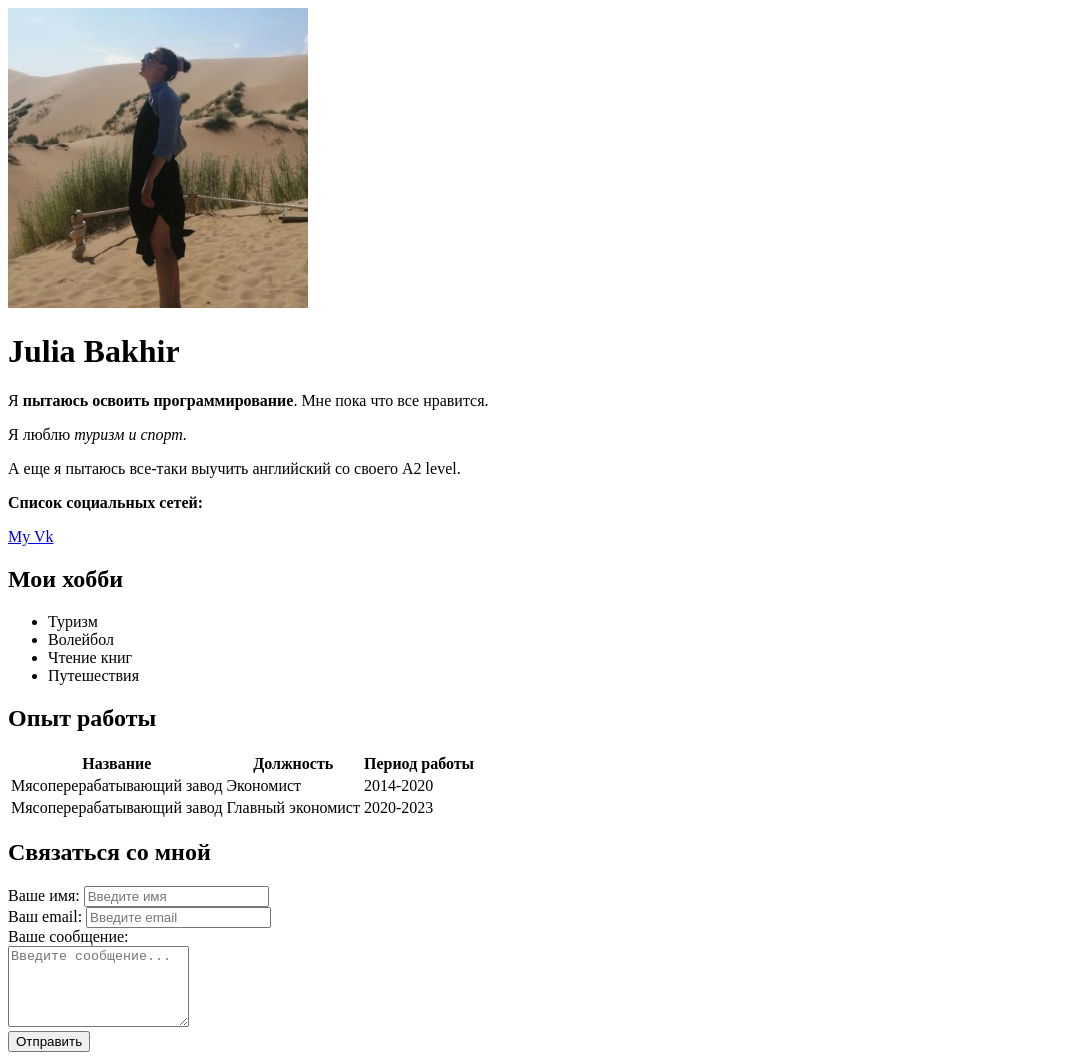
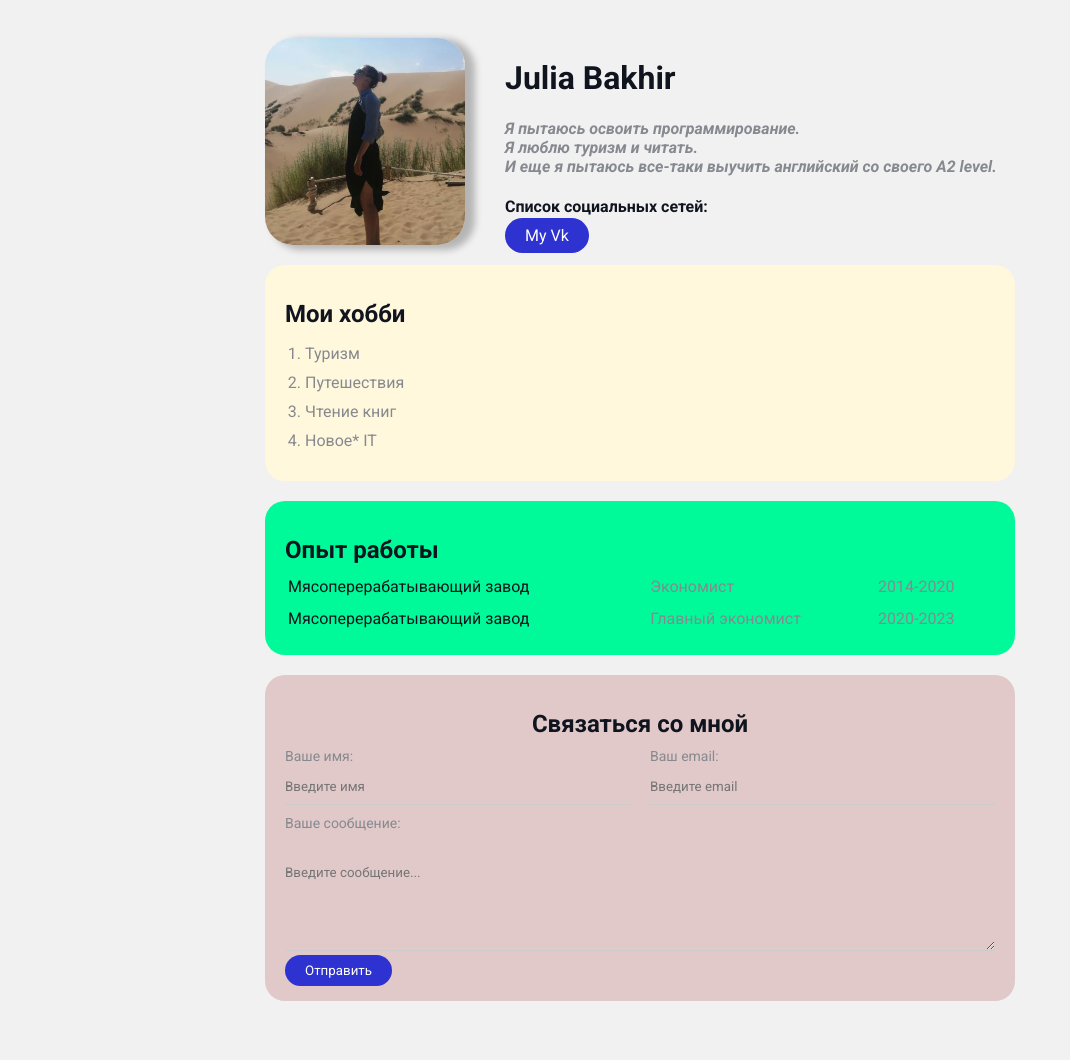
Before and after one commit to JuliaBakh/resume, a plain HTML site: page index.html in a window 1280 px wide. Shown: the whole page, without its empty margins (0-1070 px from the left). After the commit the page ends 1021 px from the top, so only its background shows below. Drawn offline with Linux system fonts and the light colour scheme.

Commit message:
Add styles

```diff
--- a/index.html
+++ b/index.html
@@ -6,34 +6,45 @@
     <meta name="keywords" content="julia, cv, resume" />
     <meta name="description" content="Это сайт - резюме Юлии Бахир" />
     <title>Julia Resume</title>
+    <link rel="stylesheet" href="stylesheet.css" />
   </head>
   <body>
-    <img src="photo.jpg" alt="photo" width="300" />
+    <div class="container">
+      <div class="info">
+        <img src="photo.jpg" alt="photo" class="avatar" />
+        <div class="info-text">
           <h1>Julia Bakhir</h1>
-    <p>
-      Я <strong>пытаюсь освоить программирование</strong>. Мне пока что все
-      нравится.
-    </p>
-    <p>Я люблю <em>туризм и спорт.</em></p>
-    <p>А еще я пытаюсь все-таки выучить английский со своего A2 level.</p>
-    <p><strong>Список социальных сетей:</strong></p>
-    <a href="https://vk.com/id11835707" target="_blank" class="btn btn-primary">
+          <p>Я <strong>пытаюсь освоить программирование.</strong></p>
+          <p>Я люблю <em>туризм и читать.</em></p>
+          <p>И еще я пытаюсь все-таки выучить английский со своего A2 level.</p>
+
+          <h4>Список социальных сетей:</h4>
+          <a
+            href="https://vk.com/id11835707"
+            target="_blank"
+            class="btn btn-primary"
+          >
             My Vk
           </a>
+        </div>
+      </div>
+      <div class="card bg-yellow">
         <h2><strong>Мои хобби</strong></h2>
-    <ul>
+        <ol class="list">
           <li>Туризм</li>
-      <li>Волейбол</li>
+          <li>Путешествия</li>
           <li>Чтение книг</li>
-      <li>Путешествия</li>
-    </ul>
+          <li>Новое* IT</li>
+        </ol>
+      </div>
+      <div class="card bg-green">
         <h2><strong>Опыт работы</strong></h2>
-    <table>
-      <thead>
+        <table class="table">
+          <!-- <thead>
             <th>Название</th>
             <th>Должность</th>
             <th>Период работы</th>
-      </thead>
+          </thead> -->
           <tbody>
             <tr>
               <td>Мясоперерабатывающий завод</td>
@@ -47,20 +58,24 @@
             </tr>
           </tbody>
         </table>
+      </div>
+      <div class="card bg-red">
+        <form action="/" class="form">
+          <h2>Связаться со мной</h2>
 
-    <h2><strong>Связаться со мной</strong></h2>
-    <form>
-      <div>
+          <div class="form-row">
+            <div class="form-group">
               <label for="name">Ваше имя:</label>
               <input type="name" id="name" placeholder="Введите имя" />
             </div>
 
-      <div>
+            <div class="form-group">
               <label for="email">Ваш email:</label>
               <input type="email" id="email" placeholder="Введите email" />
             </div>
+          </div>
 
-      <div>
+          <div class="form-group">
             <label for="message">Ваше сообщение:</label>
             <br />
             <textarea
@@ -70,7 +85,9 @@
               placeholder="Введите сообщение..."
             ></textarea>
           </div>
-      <button type="submit">Отправить</button>
+          <button class="btn" type="submit">Отправить</button>
         </form>
+      </div>
+    </div>
   </body>
 </html>
--- /dev/null
+++ b/stylesheet.css
@@ -0,0 +1,171 @@
+@import url("https://fonts.googleapis.com/css2?family=Roboto:ital,wght@0,100;0,300;0,400;0,500;0,700;0,900;1,100;1,300;1,400;1,500;1,700;1,900&display=swap");
+
+body {
+  color: #0f141e;
+  background: #f1f1f1;
+  font-size: 16px;
+  font-family: "Roboto", sans-serif;
+  font-weight: normal;
+}
+
+a {
+  color: #000;
+  text-decoration: none;
+}
+
+a:hover {
+  text-decoration: underline;
+} /*подчеркивается при наведении*/
+
+a:active {
+  color: red;
+} /*красная после нажатия*/
+
+a:visited {
+  color: rgb(200, 243, 238);
+} /*меняет цвет после того, как по ней переходили*/
+
+.container {
+  max-width: 750px;
+  margin: auto;
+  padding-top: 30px;
+}
+
+.avatar {
+  width: 200px;
+  border-radius: 28px;
+  box-shadow: 8px 3px 7px 2px rgba(0, 0, 0, 0.25);
+}
+
+.info {
+  margin-bottom: 20px;
+  display: flex; /*фото и подпись стали рядом */
+}
+
+.info-text {
+  margin-left: 40px;
+}
+
+.info-text p {
+  font-style: italic;
+  font-weight: bold;
+  color: #86898f;
+  margin: 0;
+}
+
+.info-text h4 {
+  margin-bottom: 10px;
+}
+
+@media (max-width: 751px) {
+  .info {
+    display: block;
+    text-align: center;
+  }
+}
+
+.card {
+  border-radius: 20px;
+  padding: 15px 20px;
+  margin-bottom: 20px;
+}
+
+.card h2 {
+  margin-bottom: 10px;
+}
+
+.bg-yellow {
+  background-color: #fff8dc;
+}
+
+.bg-red {
+  background-color: #e1c9c9;
+}
+
+.bg-green {
+  background-color: #00fa9a;
+}
+
+.btn {
+  background: #2d32d1;
+  padding: 8px 20px;
+  color: #fff;
+  border: none;
+  font-family: inherit;
+  cursor: pointer;
+  border-radius: 20px;
+}
+
+.btn:hover {
+  opacity: 0.8;
+}
+
+.list {
+  padding: 0 20px;
+}
+
+.list li {
+  color: #86898f;
+  margin-bottom: 10px;
+}
+
+.table {
+  width: 100%;
+}
+
+.table td {
+  padding-bottom: 10px;
+}
+
+.table td:nth-child(2),
+.table td:nth-child(3) {
+  color: #86898f;
+}
+
+.form h2 {
+  text-align: center;
+}
+
+.form-row {
+  margin-bottom: 10px;
+  display: flex;
+}
+
+.form-row .form-group {
+  margin-right: 20px;
+  width: 50%;
+  /* width: calc(50%-20px); чтобы поместилось 2 блока в линию */
+}
+
+.form-row .form-group:last-child {
+  margin-right: 0;
+}
+
+@media (max-width: 751px) {
+  .form-row {
+    display: block;
+  }
+  .form-row .form-group {
+    width: 100%;
+    margin-right: 0;
+    margin-bottom: 10px;
+  }
+}
+.form-group label {
+  display: block;
+  font-size: 14px;
+  color: #86898f;
+}
+
+.form-group input,
+.form-group textarea {
+  width: 100%;
+  box-sizing: border-box;
+  border: none;
+  background: transparent; /*прозрачный и становится цветом фона*/
+  border-bottom: 1px solid #ccc;
+  color: #000;
+  padding: 15px 0 10px;
+  outline: none; /* убираем (при наведении курсора выделяется синим цветом)*/
+  font-family: inherit;
+}
```
Lines whose indentation alone changed are shown as unchanged.
